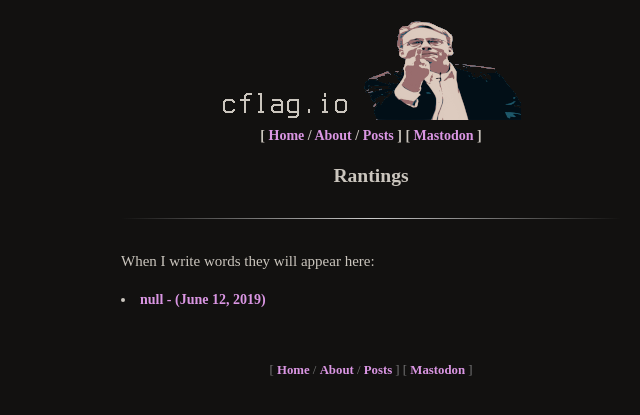
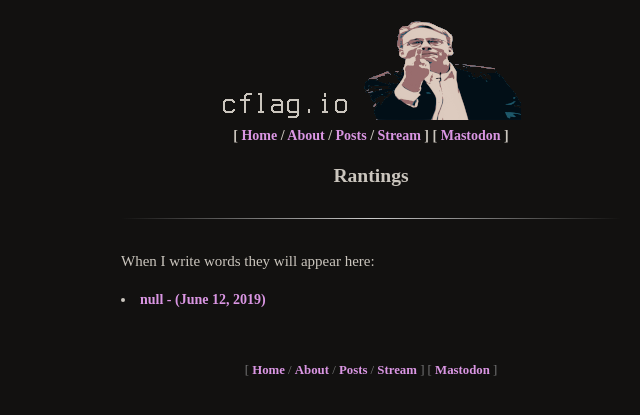
Before and after one commit to cflag02/cflag.io, a Jekyll site: the page built from posts.md, in a window 1280 px wide. Shown: the top 415 px of the page, without its empty margins (269-909 px from the left). Built offline with Jekyll 4.4.1, drawn with Linux system fonts in a browser that asks for light colours.

Commit message:
Stream Links

```diff
--- a/_includes/footer.html
+++ b/_includes/footer.html
@@ -1,5 +1,5 @@
 <div class="footer">
-  <span class="block">[ <a href="/">Home</a> / <a href="/about">About</a> / <a href="/posts">Posts</a> ] [ <a rel="me" href="https://freeradical.zone/@cflag">Mastodon</a> ]</span>
+  <span class="block">[ <a href="/">Home</a> / <a href="/about">About</a> / <a href="/posts">Posts</a> / <a href="/stream">Stream</a> ] [ <a rel="me" href="https://freeradical.zone/@cflag">Mastodon</a> ]</span>
 </div>
 <!--
 <div class="mascot">
--- a/_includes/header.html
+++ b/_includes/header.html
@@ -7,5 +7,5 @@
   index = Math.floor(Math.random() * images.length);
   document.write(images[index]);
   </script>
-  <span class="block"><b>[ <a href="/">Home</a> / <a href="/about">About</a> / <a href="/posts">Posts</a> ] [ <a rel="me" href="https://freeradical.zone/@cflag">Mastodon</a> ]</b></span>
+  <span class="block"><b>[ <a href="/">Home</a> / <a href="/about">About</a> / <a href="/posts">Posts</a> / <a href="/stream">Stream</a> ] [ <a rel="me" href="https://freeradical.zone/@cflag">Mastodon</a> ]</b></span>
 </center>
```
Also changed, not shown: stream.md (+1 -1 lines).
